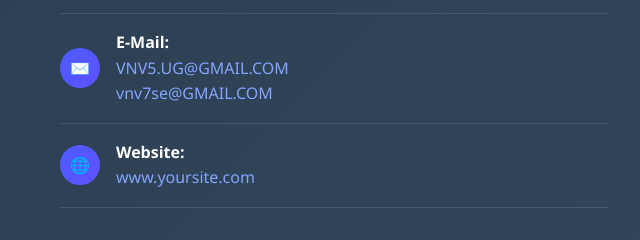
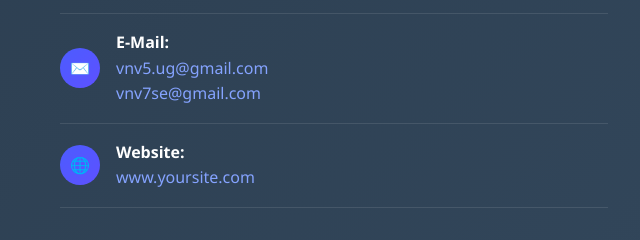
Before and after one commit to Tony1Sosa/vnv-s-ug, a plain HTML site: page index.html in a window 1280 px wide. Shown: the part 3887-4127 px from the top of the page, 0-640 px from the left. Drawn offline with Linux system fonts and the light colour scheme.

Commit message:
Update index.html
gmail update

```diff
--- a/index.html
+++ b/index.html
@@ -733,8 +733,8 @@
                             <div class="contact-icon">✉️</div>
                             <div>
                                 <strong>E-Mail:</strong><br>
-                                <a href="mailto:VNV5.UG@GMAIL.COM" class="contact-link">VNV5.UG@GMAIL.COM</a><br>
-                                <a href="mailto:vnv7se@GMAIL.COM" class="contact-link">vnv7se@GMAIL.COM</a>
+                                <a href="mailto:vnv5.ug@gmail.com" class="contact-link">vnv5.ug@gmail.com</a><br>
+                                <a href="mailto:vnv7se@gmail.com" class="contact-link">vnv7se@gmail.com</a>
                             </div>
                         </li>
                         <li>
```
